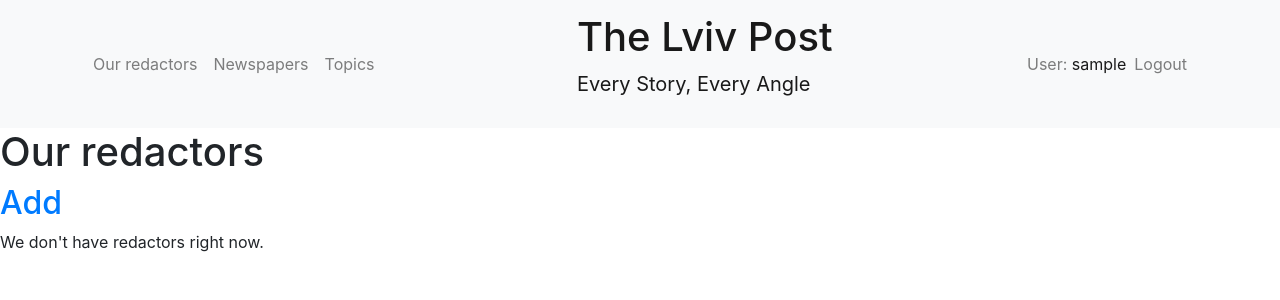
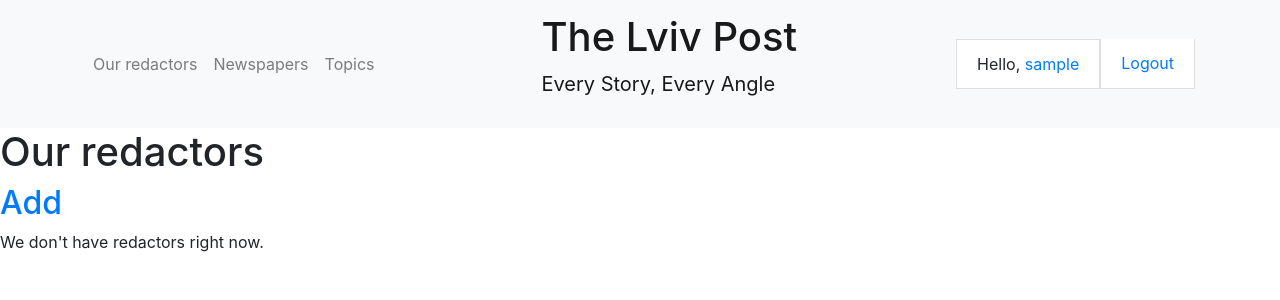
Before and after one commit to MarianKovalyshyn/newspaper-agency, a Django app: page /redactors/ in a window 1280 px wide. Shown: the top 300 px of the page. Run offline with Django 4.2, Linux system fonts and the light colour scheme; the visitor is signed in with stand-in values (Sample User, id 1); data that the repository does not hold is empty.

Commit message:
Add login/logout option. Small refactoring in redactor list

```diff
--- a/newspaper_agency/urls.py
+++ b/newspaper_agency/urls.py
@@ -22,4 +22,5 @@ from django.conf.urls.static import static
 urlpatterns = [
     path("admin/", admin.site.urls),
     path("", include("agency.urls", namespace="agency")),
+    path("accounts/", include("django.contrib.auth.urls")),
 ] + static(settings.STATIC_URL, document_root=settings.STATIC_ROOT)
--- a/templates/agency/redactor_list.html
+++ b/templates/agency/redactor_list.html
@@ -16,7 +16,11 @@
       {% for redactor in redactor_list %}
         <tr>
           <td>{{ redactor.id }}</td>
-          <td><a href="{{ redactor.get_absolute_url }}">{{ redactor.username }} {% if user == redactor %} (Me){% endif %}</a></td>
+          <td>
+            <a href="{{ redactor.get_absolute_url }}">
+              {{ redactor.username }} {% if user == redactor %} (Me){% endif %}
+            </a>
+          </td>
           <td>{{ redactor.first_name }}</td>
           <td>{{ redactor.last_name }}</td>
           <td>{{ redactor.years_of_experience }}</td>
--- a/templates/includes/header.html
+++ b/templates/includes/header.html
@@ -21,17 +21,12 @@
 
     <!-- Right side of the navbar -->
     <div class="navbar-nav ml-auto">
+
       {% if user.is_authenticated %}
-        <li class="nav-item">
-          <span class="navbar-text">User: <a href="">{{ user.get_username }}</a></span>
-        </li>
-        <li class="nav-item">
-          <a class="nav-link" href="">Logout</a>
-        </li>
+        <li class="list-group-item">Hello, <a href="{{ user.get_absolute_url }}">{{ user.get_username }}</a></li>
+        <li class="list-group-item"><a href="{% url 'logout' %}?next={{ request.path }}">Logout</a></li>
       {% else %}
-        <li class="nav-item">
-          <a class="nav-link" href="">Login</a>
-        </li>
+        <li class="list-group-item"><a href="{% url 'login' %}?next={{ request.path }}">Login</a></li>
       {% endif %}
 
       {% if request.path == '/' %}
```
Also changed, not shown: templates/registration/login.html (added, +13 -0 lines).
